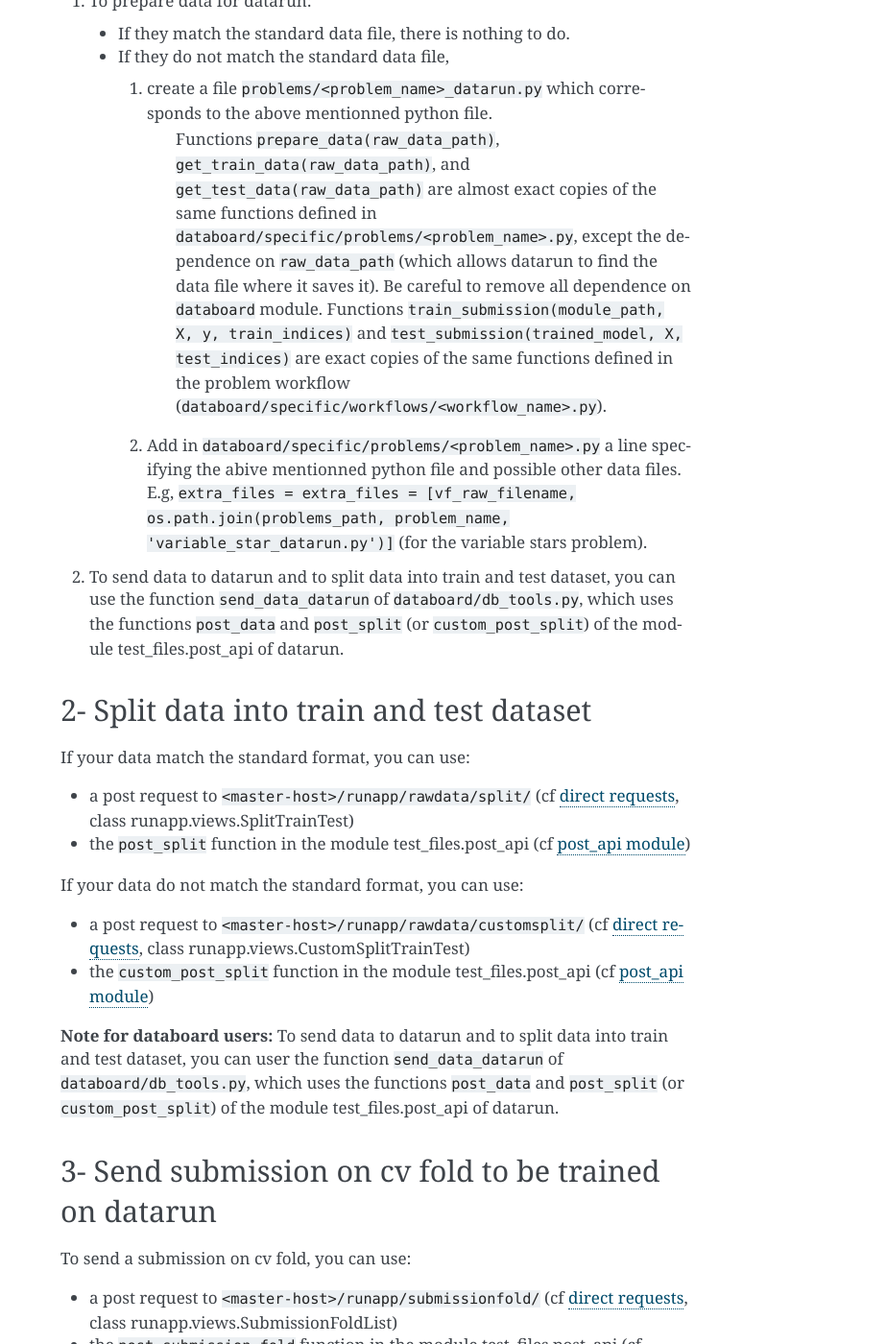
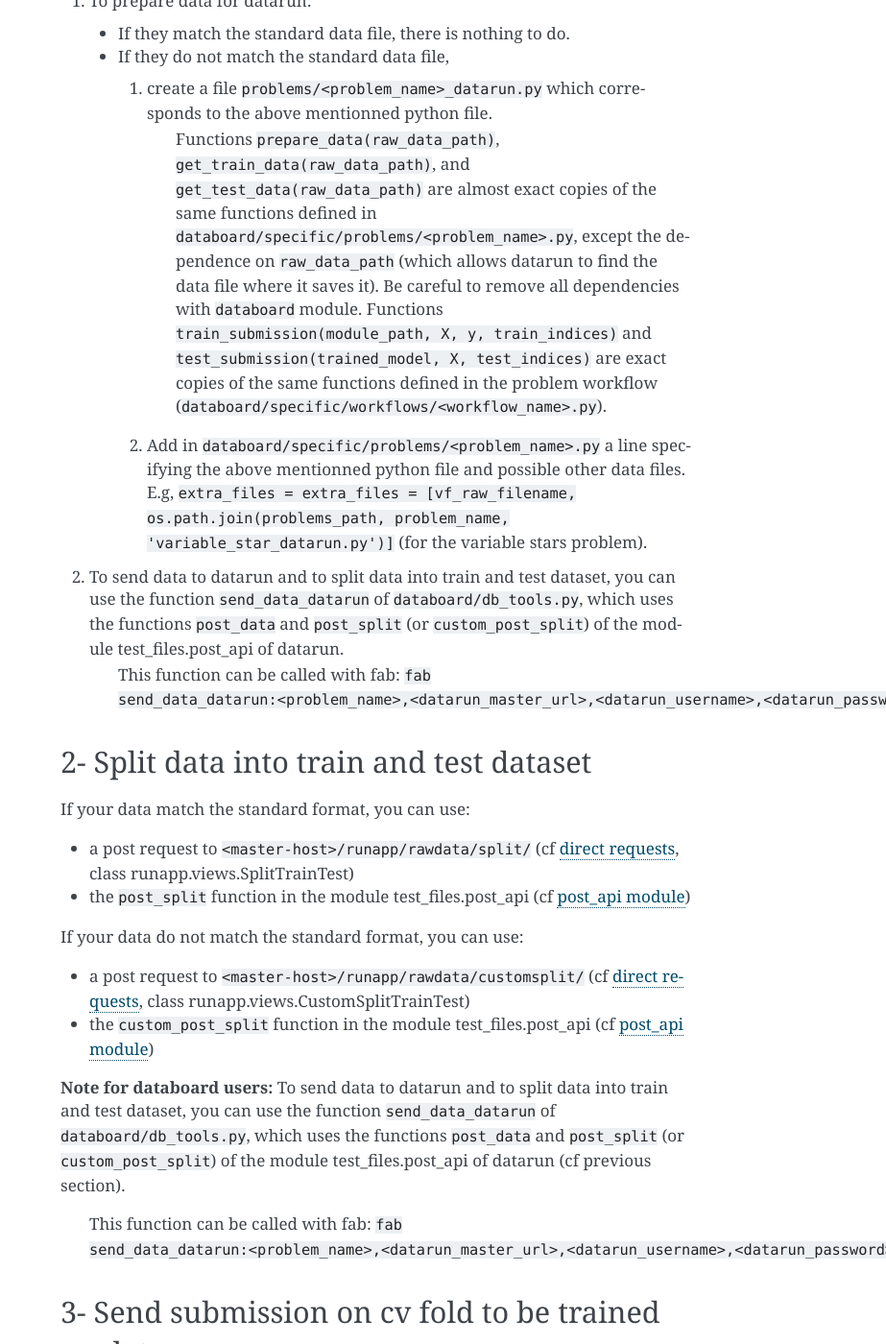
Before and after one commit to paris-saclay-cds/datarun, a Sphinx documentation site: the page built from docs/modules/workflow.rst, in a window 1280 px wide and 1400 px high, scrolled down 1165 px. Shown: the whole window at 96% size, without its empty margins (357-1280 px from the left). Built offline with Sphinx 7.4.7, drawn with Linux system fonts in a browser that asks for light colours; some of the changed text lies outside the part shown.

Commit message:
more doc for databoard

```diff
--- a/docs/modules/workflow.rst
+++ b/docs/modules/workflow.rst
@@ -52,10 +52,11 @@ In both cases, to send your data to datarun, you can use:
   * If they do not match the standard data file,
 
     1. create a file ``problems/<problem_name>_datarun.py`` which corresponds to the above mentionned python file.
-           Functions ``prepare_data(raw_data_path)``, ``get_train_data(raw_data_path)``, and ``get_test_data(raw_data_path)`` are almost exact copies of the same functions defined in ``databoard/specific/problems/<problem_name>.py``, except the dependence on ``raw_data_path`` (which allows datarun to find the data file where it saves it). Be careful to remove all dependence on ``databoard`` module.
+           Functions ``prepare_data(raw_data_path)``, ``get_train_data(raw_data_path)``, and ``get_test_data(raw_data_path)`` are almost exact copies of the same functions defined in ``databoard/specific/problems/<problem_name>.py``, except the dependence on ``raw_data_path`` (which allows datarun to find the data file where it saves it). Be careful to remove all dependencies with ``databoard`` module.
            Functions ``train_submission(module_path, X, y, train_indices)`` and ``test_submission(trained_model, X, test_indices)`` are exact copies of the same functions defined in the problem workflow (``databoard/specific/workflows/<workflow_name>.py``).
-    2. Add in ``databoard/specific/problems/<problem_name>.py`` a line specifying the abive mentionned python file and possible other data files. E.g, ``extra_files = extra_files = [vf_raw_filename, os.path.join(problems_path, problem_name, 'variable_star_datarun.py')]`` (for the variable stars problem).
+    2. Add in ``databoard/specific/problems/<problem_name>.py`` a line specifying the above mentionned python file and possible other data files. E.g, ``extra_files = extra_files = [vf_raw_filename, os.path.join(problems_path, problem_name, 'variable_star_datarun.py')]`` (for the variable stars problem).
 2. To send data to datarun and to split data into train and test dataset, you can use the function ``send_data_datarun`` of ``databoard/db_tools.py``, which uses the functions ``post_data`` and ``post_split`` (or ``custom_post_split``) of the module test_files.post_api of datarun.
+      This function can be called with fab: ``fab send_data_datarun:<problem_name>,<datarun_master_url>,<datarun_username>,<datarun_password>``
 
 
 2- Split data into train and test dataset
@@ -74,7 +75,8 @@ If your data do not match the standard format, you can use:
 
 
 **Note for databoard users:**
-To send data to datarun and to split data into train and test dataset, you can user the function ``send_data_datarun`` of ``databoard/db_tools.py``, which uses the functions ``post_data`` and ``post_split`` (or ``custom_post_split``) of the module test_files.post_api of datarun.
+To send data to datarun and to split data into train and test dataset, you can use the function ``send_data_datarun`` of ``databoard/db_tools.py``, which uses the functions ``post_data`` and ``post_split`` (or ``custom_post_split``) of the module test_files.post_api of datarun (cf previous section).
+      This function can be called with fab: ``fab send_data_datarun:<problem_name>,<datarun_master_url>,<datarun_username>,<datarun_password>``
 
 
 3- Send submission on cv fold to be trained on datarun
@@ -97,13 +99,18 @@ If the associted submission files have already been sent, you'll need to send:
 
 If the associated submission files have not been sent, you need to add:
 
-* the id of the associated data
+* the id of the associated data. This id can be retrieved using:
+
+ * a post request to ``<master-host>/runapp/rawdata/`` (cf :ref:`requestsDirect`, class runapp.views.RawDataList)
+ * the ``get_raw_data`` function in the module test_files.post_api (cf :ref:`requestsModule`)
 * the list of submission files
 * an indication that you want to force resending the submission even if its id already exists (``force="submission"`` instead of ``force=None``).
 
 
 **Note for databoard users:**
 To send a submission on cv fold, you can use the function ``train_test_submissions_datarun`` of ``databoard/db_tools.py`` (which uses functions from the module test_files.post_api of datarun).
+      This function can be called with fab: ``fab train_test_datarun:<data_id_datarun>,<datarun_master_url>,<datarun_username>,<datarun_password>,<problem_name>,<team_name>,<submission_name>(,force=True)``
+The <data_id_datarun> is printed when sending data to datarun, or it can be retrieved as mentionned above.
 
 
 4- Get back your predictions
@@ -123,3 +130,4 @@ If you want to get predictions given a list of submission on cv fold ids, you ca
 
 **Note for databoard users:**
 To get back predictions, you can use the function ``get_trained_tested_submissions_datarun`` of ``databoard/db_tools.py`` (which uses functions from the module test_files.post_api of datarun).
+      This function can be called with fab: ``fab get_trained_tested_datarun:<datarun_master_url>,<datarun_username>,<datarun_password>,<problem_name>,<team_name>,<submission_name>``
```
Also changed, not shown: other parts of docs/modules/workflow.rst (+1 -1 lines), docs/html/_sources/modules/workflow.txt (+13 -5 lines), docs/html/modules/workflow.html (+27 -7 lines), docs/html/searchindex.js, 1 other file.
